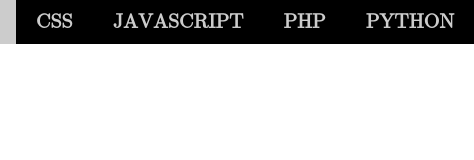
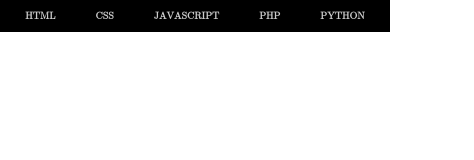
Before and after one commit to Om-prak/tabs, a plain HTML site: page index.html in a window 390 px wide. Shown: the whole page, 474 px wide, since content can reach past the window. Drawn offline with Linux system fonts and the light colour scheme.

Commit message:
Add files via upload

```diff
--- a/style.css
+++ b/style.css
@@ -8,6 +8,7 @@
 .tabs{
 	background: #000;
 	display: flex;
+	flex-wrap: wrap;
 	justify-content: center;
 
 }
@@ -24,6 +25,14 @@
 
 }
 
+@media (max-width:508px) {
+
+	.tabs button{
+		font-size: 10px;
+	}
+
+}
+
 .tabs button:hover,.active{
 	background: #ccc;
 	color: black;
@@ -34,6 +43,8 @@
 	border: 1px solid black;
 	padding: 10px;
 	display: none;
+	height: 70vh;
+
 }
 
 .tab-content h1 {
```
